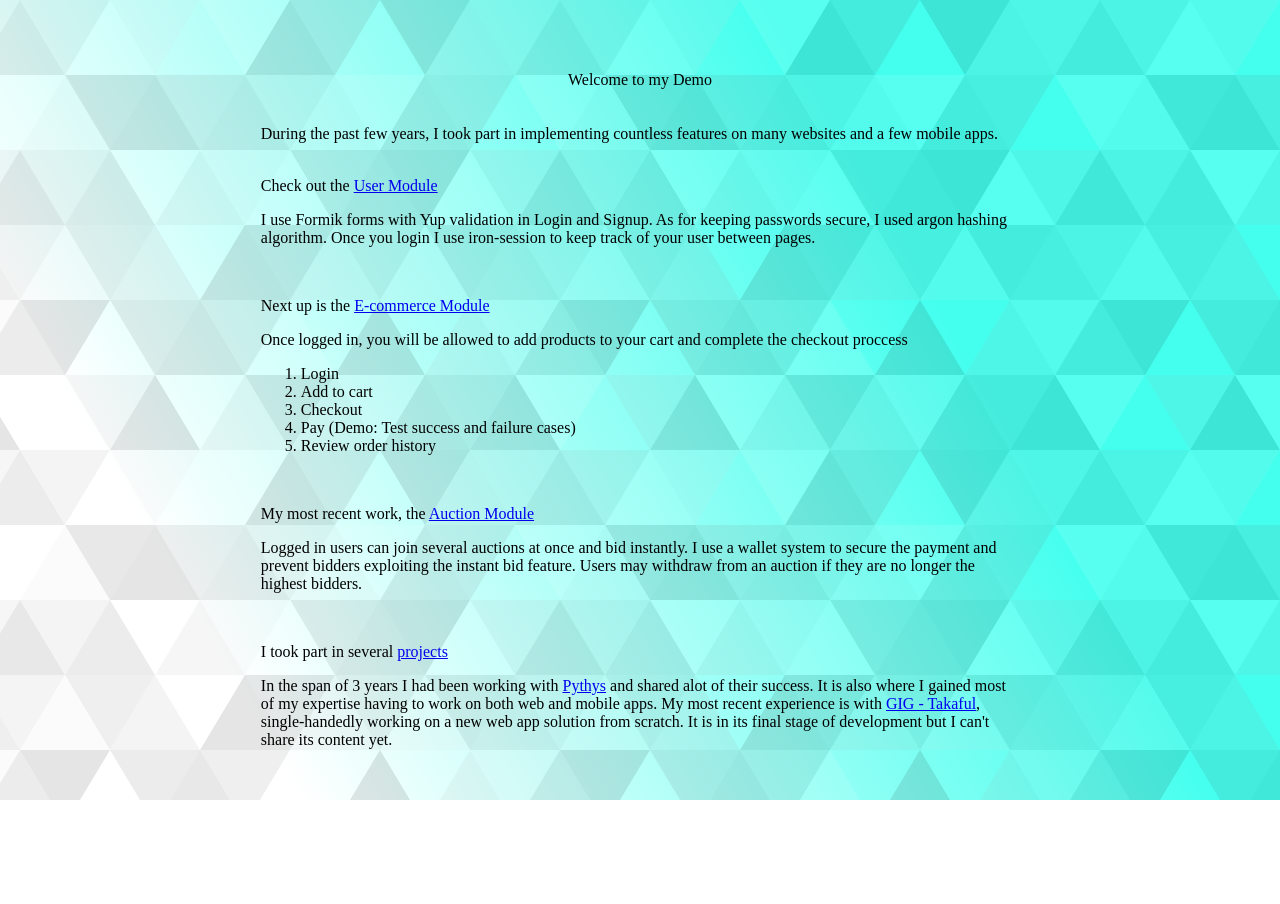
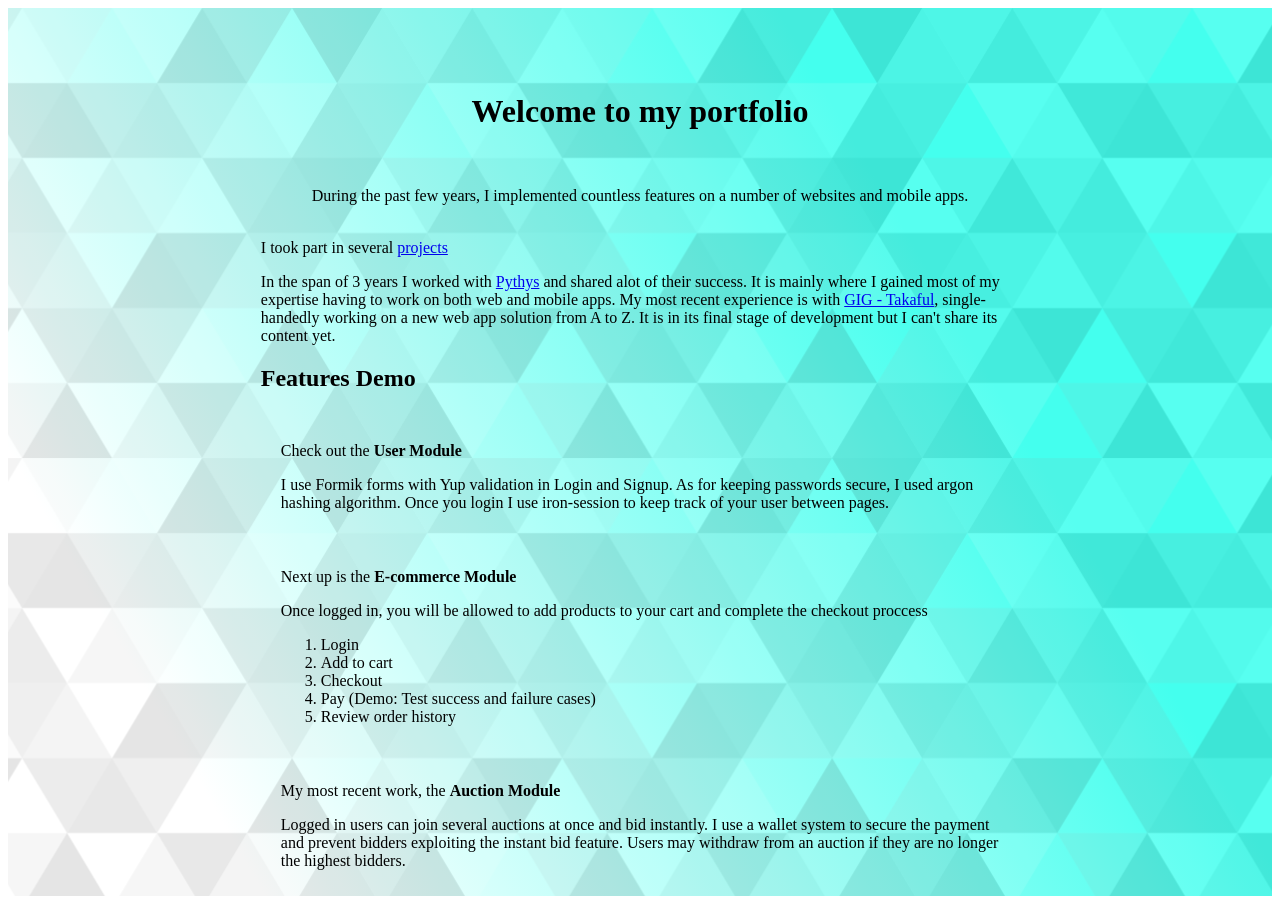
Before and after one commit to SamerJurdi/Portfolio, a Next.js app: page / in a window 1280 px wide. Before the commit the page ends 800 px from the top, so only its background shows below. Built offline with nearby package versions, Linux system fonts and the light colour scheme.

Commit message:
Add initial pages and components

```diff
--- /dev/null
+++ b/components/Card.js
@@ -0,0 +1,28 @@
+import { useState } from 'react'
+import Head from 'next/head'
+import Image from 'next/image'
+import Link from 'next/link'
+import getStyles from '../styles/Home.module.css'
+
+export default function Card({ children, url = '/' }) {
+    const styles = getStyles()
+	const [isHovering, setIsHovering] = useState(false)
+	return (
+	<div style={styles.cardContainer}>
+		<Link href={url} style={styles.card}>
+			<div
+				onMouseEnter={() => setIsHovering(true)}
+				onMouseLeave={() => setIsHovering(false)}
+				onClick={() => setIsHovering(true)}
+				onMouseUp={() => setIsHovering(false)}
+				style={{
+					...(isHovering ? {border: '1px solid gray'} : {border: 'none'}),
+					...{ borderRadius: '20px', paddingTop: '20px', paddingRight: '20px', paddingLeft: '20px' }
+				}}>
+				{ children }
+				{/* TODO: Add arrow pointing to the right side */}
+			</div>
+		</Link>
+	</div>
+	)
+}
--- a/components/Layout.js
+++ b/components/Layout.js
@@ -5,7 +5,7 @@ import getStyles from '../styles/Home.module.css'
 export default function Layout({ children }) {
     const styles = getStyles()
 	return (
-		<div>
+		<div style={{position: 'relative'}}>
 			<Head>
 				<title>This is a title</title>
 				<link rel="icon" href="/logo.svg" /* logo => Next.js icon by icons8.com */ />
@@ -15,7 +15,7 @@ export default function Layout({ children }) {
                 src="/subtle-prism.svg" /* Background by SVGBackgrounds.com */
                 quality="100"
                 fill
-                sizes="100vw"
+                priority
                 style={{
                     objectFit: 'cover',
                     zIndex: '-1',
--- a/components/index.js
+++ b/components/index.js
@@ -1,3 +1,4 @@
 import Layout from '../components/Layout'
+import Card from '../components/Card'
 
-export {Layout}
+export {Layout, Card}
--- a/pages/index.js
+++ b/pages/index.js
@@ -1,27 +1,38 @@
 import Link from 'next/link'
-import {Layout} from '../components'
+import {Layout, Card} from '../components'
 
 export default function index() {
 	return (
 	<Layout>
 		<div>
-			<div style={{textAlign: 'center'}}>Welcome to my Demo</div>
+			<h1 style={{textAlign: 'center'}}>Welcome to my portfolio</h1>
 			<br/>
 			<br/>
-			<div>
-				During the past few years, I took part in implementing countless features on many websites and a few mobile apps.
-			</div>
-			<br/>
-			<div>
-				<p>Check out the <Link href='/user'>User Module</Link></p>
-				<p>I use Formik forms with Yup validation in Login and Signup.
-				As for keeping passwords secure, I used argon hashing algorithm.
-				Once you login I use iron-session to keep track of your user between pages.</p>
+			<div style={{textAlign: 'center'}}>
+				During the past few years, I implemented countless features on a number of websites and mobile apps.
 			</div>
 
 			<br/>
 			<div>
-				<p>Next up is the <Link href='/ecommerce'>E-commerce Module</Link></p>
+				<p>I took part in several <Link href='/projects'>projects</Link></p>
+				<p>In the span of 3 years I worked with <a href="https://www.pythys.com/">Pythys</a> and shared alot of their success.
+				It is mainly where I gained most of my expertise having to work on both web and mobile apps.
+				My most recent experience is with <a href="https://www.gigtakaful.com.kw/">GIG - Takaful</a>, single-handedly working on a new web app solution from A to Z.
+				It is in its final stage of development but I can't share its content yet.
+				</p>
+			</div>
+
+			<h2>Features Demo</h2>
+
+			<Card url='/user'>
+				<div>Check out the <b>User Module</b></div>
+				<p>I use Formik forms with Yup validation in Login and Signup.
+				As for keeping passwords secure, I used argon hashing algorithm.
+				Once you login I use iron-session to keep track of your user between pages.</p>
+			</Card>
+
+			<Card url='/ecommerce'>
+				<div>Next up is the <b>E-commerce Module</b></div>
 				<p>Once logged in, you will be allowed to add products to your cart and complete the checkout proccess</p>
 				<ol>
 					<li>Login</li>
@@ -30,26 +41,15 @@ export default function index() {
 					<li>Pay (Demo: Test success and failure cases)</li>
 					<li>Review order history</li>
 				</ol>
-			</div>
+			</Card>
 
-			<br/>
-			<div>
-				<p>My most recent work, the <Link href='/auctions'>Auction Module</Link></p>
+			<Card url='/auctions'>
+				<div>My most recent work, the <b>Auction Module</b></div>
 				<p>Logged in users can join several auctions at once and bid instantly.
 				I use a wallet system to secure the payment and prevent bidders exploiting the instant bid feature.
 				Users may withdraw from an auction if they are no longer the highest bidders.
 				</p>
-			</div>
-
-			<br/>
-			<div>
-				<p>I took part in several <Link href='/projects'>projects</Link></p>
-				<p>In the span of 3 years I had been working with <a href="https://www.pythys.com/">Pythys</a> and shared alot of their success.
-				It is also where I gained most of my expertise having to work on both web and mobile apps.
-				My most recent experience is with <a href="https://www.gigtakaful.com.kw/">GIG - Takaful</a>, single-handedly working on a new web app solution from scratch. It is in its final stage of development but I can't share its content yet.
-				</p>
-
-			</div>
+			</Card>
 
 		</div>
 	</Layout>
--- a/styles/Home.module.css.js
+++ b/styles/Home.module.css.js
@@ -8,5 +8,11 @@ export default function getStyles(props) {
 		main: {
             justifyContent: 'center',
 		},
+		cardContainer: {paddingTop: '10px', paddingBottom: '10px'},
+		card: {
+			color: 'inherit',
+			textDecoration: 'inherit',
+			borderRadius: '20px'
+		},
 	}
 }
```
Also changed, not shown: 1 other file (tests, documents, lock files or other folders).
